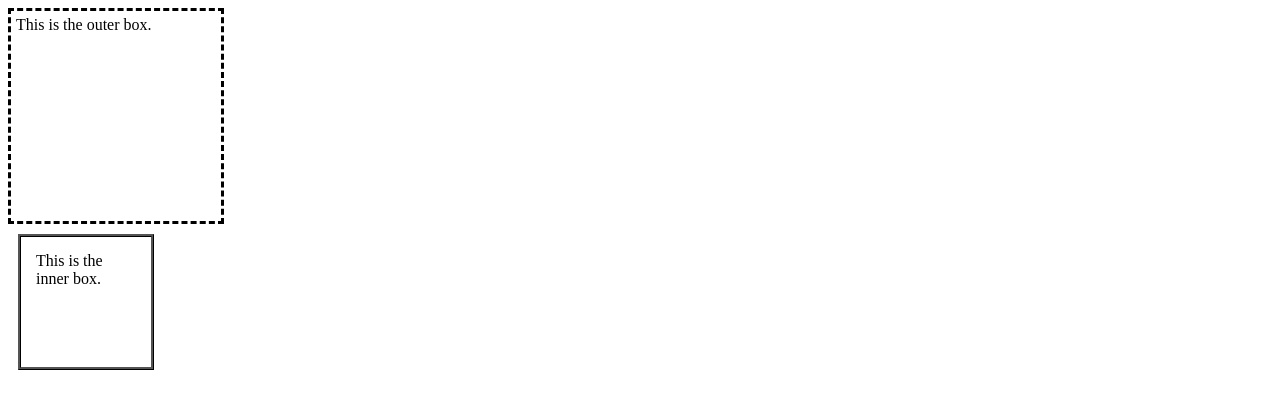
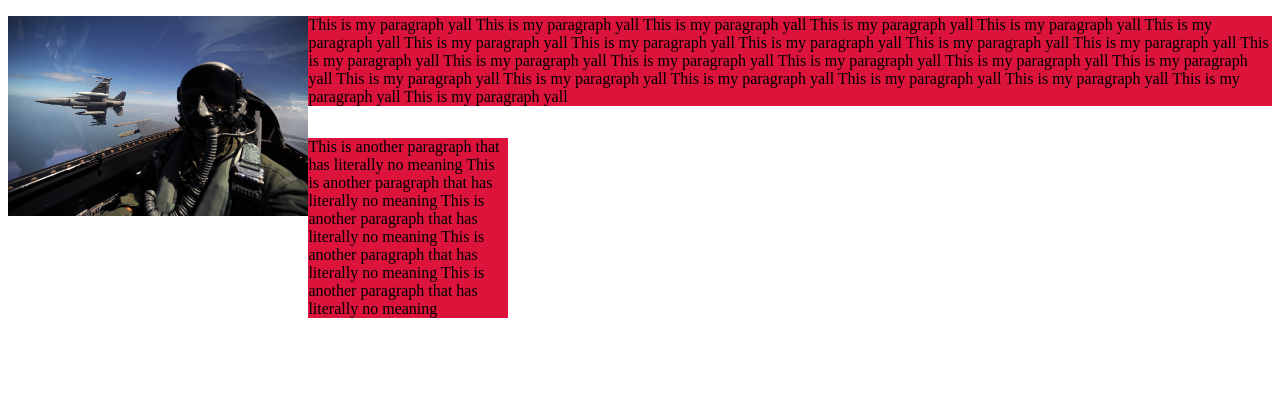
Before and after one commit to Aholt12/Sandbox, a plain HTML site: page index.html in a window 1280 px wide. Drawn offline with Linux system fonts and the light colour scheme.

Commit message:
New Stuff

```diff
--- a/index.html
+++ b/index.html
@@ -6,32 +6,34 @@
     <title>This is a template</title>
     <link rel="stylesheet" href="main.css">
     <style>
-        .div1 {
+        p {
+            background-color: crimson;
+
+        }
+        #overflow{
+             width:250px;
+             height: 200px;
+            overflow: visible;
+        }
+        .clearleft {
+                    clear: left
+        }
+        .overflow-demo {
             width: 200px;
             height: 200px;
-            border: 3px dashed #000000;
-            padding: 5px;
-        }
-
-        .div2 {
-            width: 100px;
-            height: 100px;
-            border: 3px ridge #000000;
-            margin: 10px;
-            padding: 15px;
+            float: left;
+            overflow: visible;
         }
     </style>
 </head>
 
 <body>
-    <div class="div1">
-        This is the outer box.
+
+     <img id="Pilot" src="Pilot.jpg" alt="pilot" height="200" style="float: left" >
+    <p> This is my paragraph yall This is my paragraph yall This is my paragraph yall This is my paragraph yall This is my paragraph yall This is my paragraph yall This is my paragraph yall This is my paragraph yall This is my paragraph yall This is my paragraph yall This is my paragraph yall This is my paragraph yall This is my paragraph yall This is my paragraph yall This is my paragraph yall This is my paragraph yall This is my paragraph yall This is my paragraph yall This is my paragraph yall This is my paragraph yall This is my paragraph yall This is my paragraph yall This is my paragraph yall This is my paragraph yall</p>
+    <div class="overflow-demo">
+    <p> This is another paragraph that has literally no meaning This is another paragraph that has literally no meaning This is another paragraph that has literally no meaning This is another paragraph that has literally no meaning This is another paragraph that has literally no meaning</p>
     </div>
-
-        <div class="div2">
-            This is the inner box.
-        </div>
-
 
 </body>
 
```
